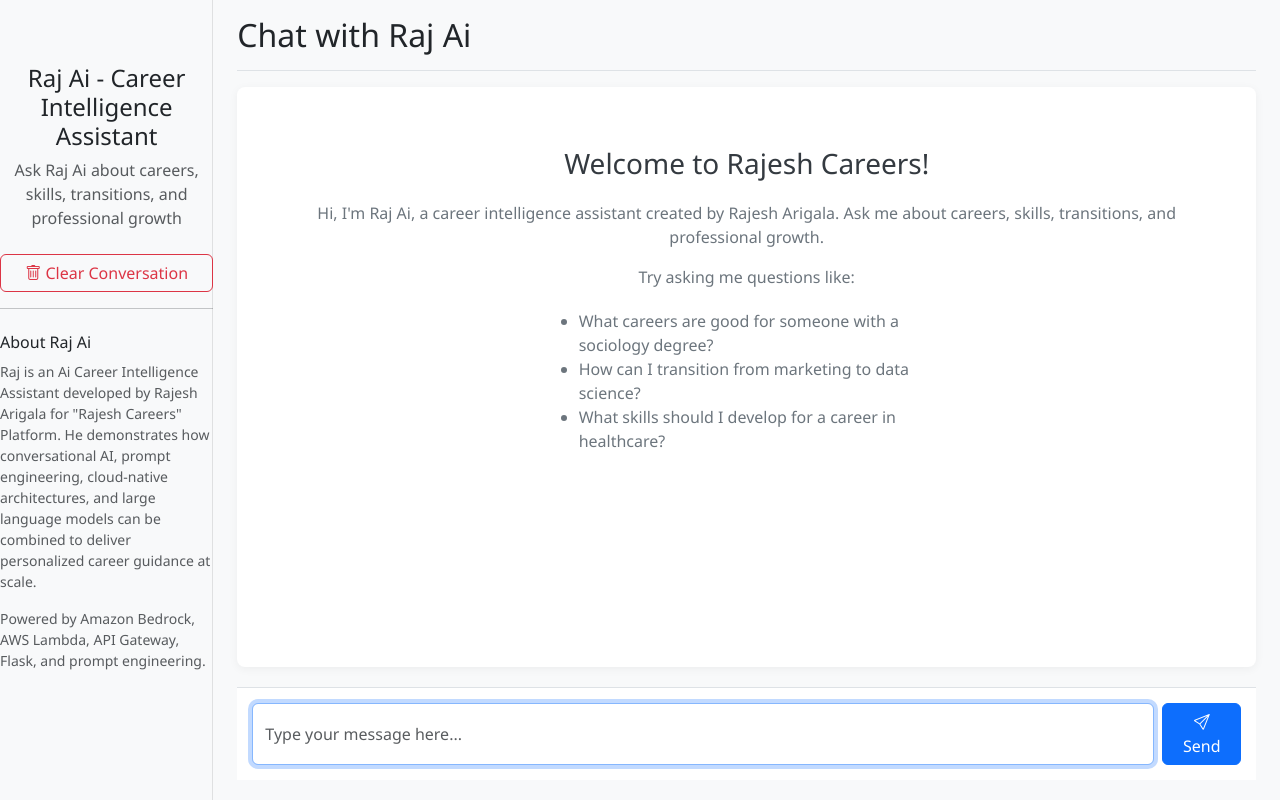
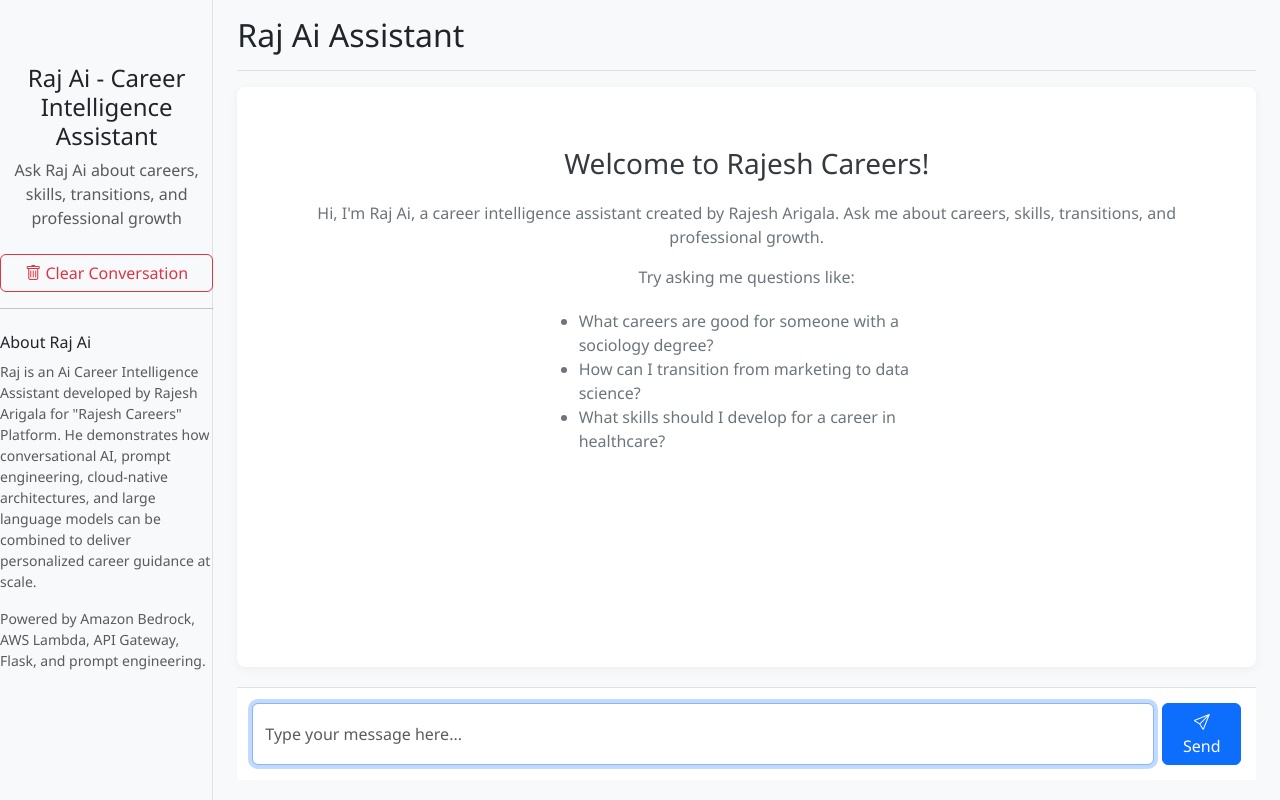
Before and after one commit to Rajesh-Arigala/GenAi_Prompt_Lambda_App_No_Context, a Flask app: page / in a window 1280 px wide. Run offline with Flask 3, Linux system fonts and the light colour scheme.

Commit message:
final changes made

```diff
--- a/flaskapp/templates/index.html
+++ b/flaskapp/templates/index.html
@@ -39,7 +39,7 @@
             <!-- Main content -->
             <main class="col-md-9 ms-sm-auto col-lg-10 px-md-4">
                 <div class="d-flex justify-content-between flex-wrap flex-md-nowrap align-items-center pt-3 pb-2 mb-3 border-bottom">
-                    <h1 class="h2">Chat with Raj Ai</h1>
+                    <h1 class="h2">Raj Ai Assistant</h1>
                 </div>
 
                 <!-- Chat container -->
```
